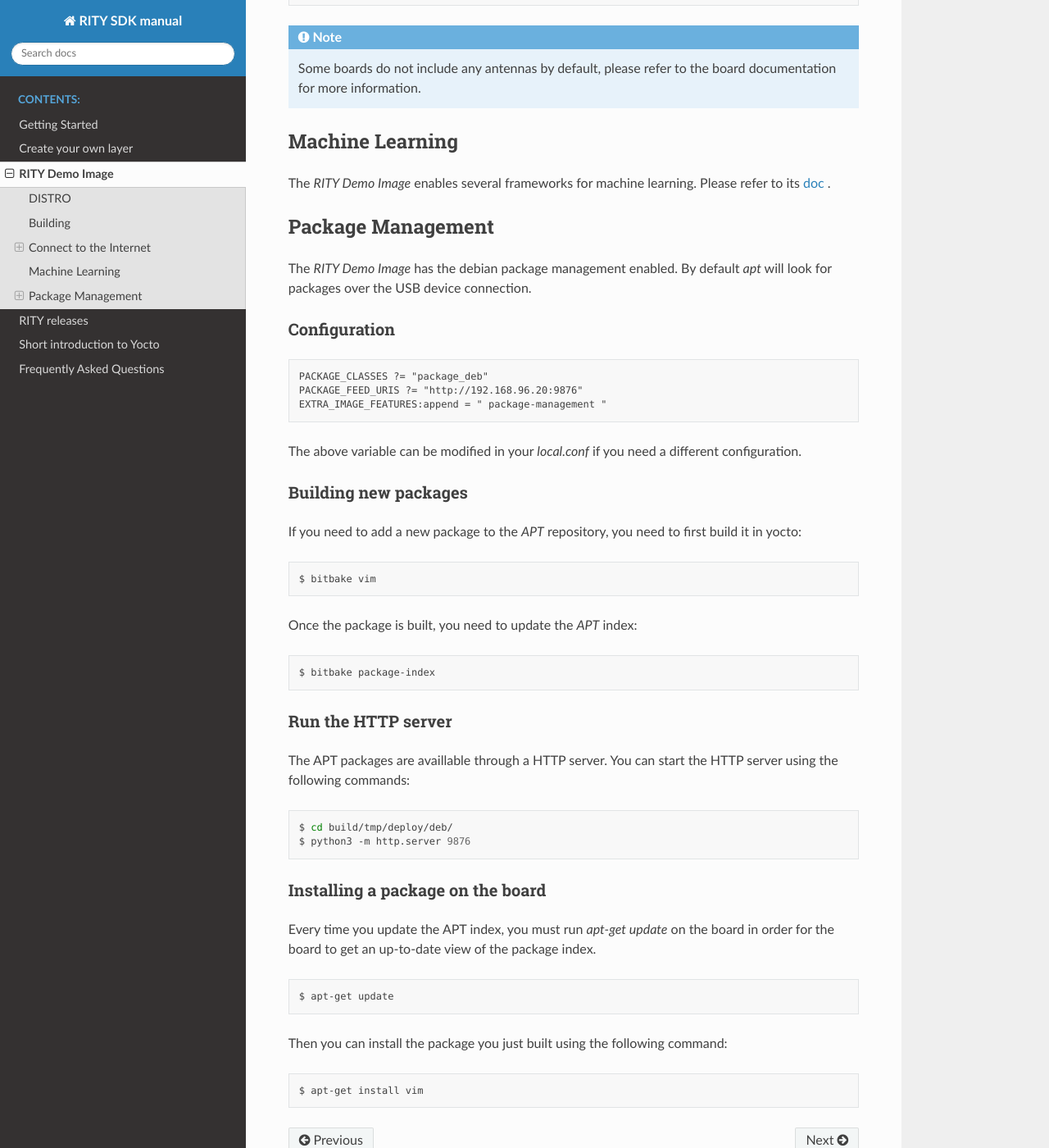
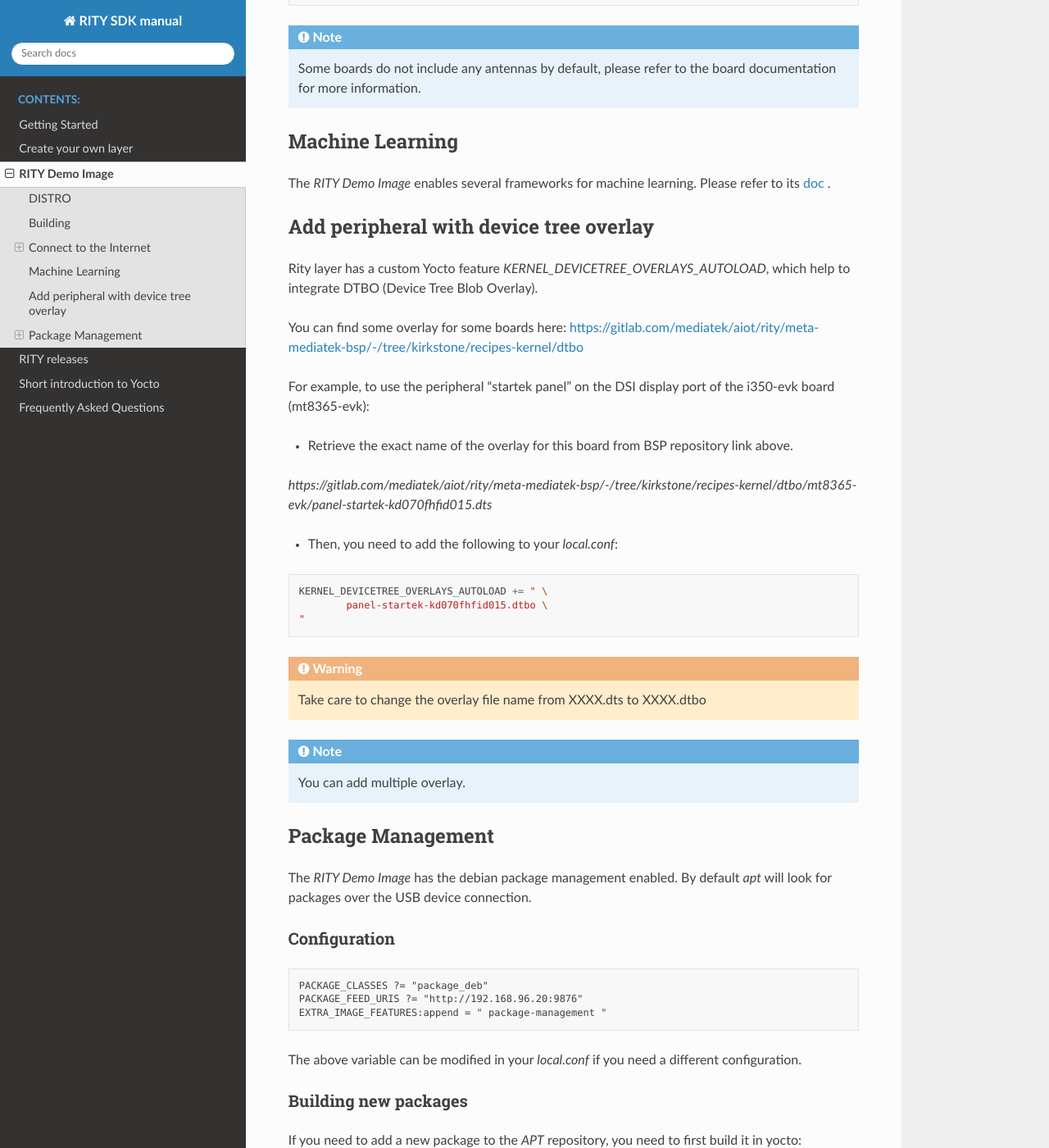
Before and after one commit to via-edge-ai/meta-rity, a Sphinx documentation site: the page built from docs/images/rity-demo-image.rst, in a window 1280 px wide and 1400 px high, scrolled down 835 px. Shown: the whole window at 82% size. Built offline with Sphinx 7.4.7 and the Read the Docs theme 2.0.0, drawn with Linux system fonts in a browser that asks for light colours.

Commit message:
docs: explain how to add DTBO
Signed-off-by: Alexandre Mergnat <amergnat@baylibre.com>

```diff
--- a/docs/images/rity-demo-image.rst
+++ b/docs/images/rity-demo-image.rst
@@ -51,6 +51,38 @@
 ----------------
 
 The `RITY Demo Image` enables several frameworks for machine learning. Please refer to its `doc <https://mediatek.gitlab.io/aiot/rity/meta-nn/index.html>`_ .
+
+Add peripheral with device tree overlay
+---------------------------------------
+
+Rity layer has a custom Yocto feature `KERNEL_DEVICETREE_OVERLAYS_AUTOLOAD`,
+which help to integrate DTBO (Device Tree Blob Overlay).
+
+You can find some overlay for some boards here:
+https://gitlab.com/mediatek/aiot/rity/meta-mediatek-bsp/-/tree/kirkstone/recipes-kernel/dtbo
+
+For example, to use the peripheral "startek panel" on the DSI display port
+of the i350-evk board (mt8365-evk):
+
+- Retrieve the exact name of the overlay for this board from BSP repository link above.
+
+`https://gitlab.com/mediatek/aiot/rity/meta-mediatek-bsp/-/tree/kirkstone/recipes-kernel/dtbo/mt8365-evk/panel-startek-kd070fhfid015.dts`
+
+- Then, you need to add the following to your `local.conf`:
+
+.. code::
+
+	KERNEL_DEVICETREE_OVERLAYS_AUTOLOAD += " \
+		panel-startek-kd070fhfid015.dtbo \
+	"
+
+.. warning::
+
+	Take care to change the overlay file name from XXXX.dts to XXXX.dtbo
+
+.. note::
+
+	You can add multiple overlay.
 
 Package Management
 ------------------
```
